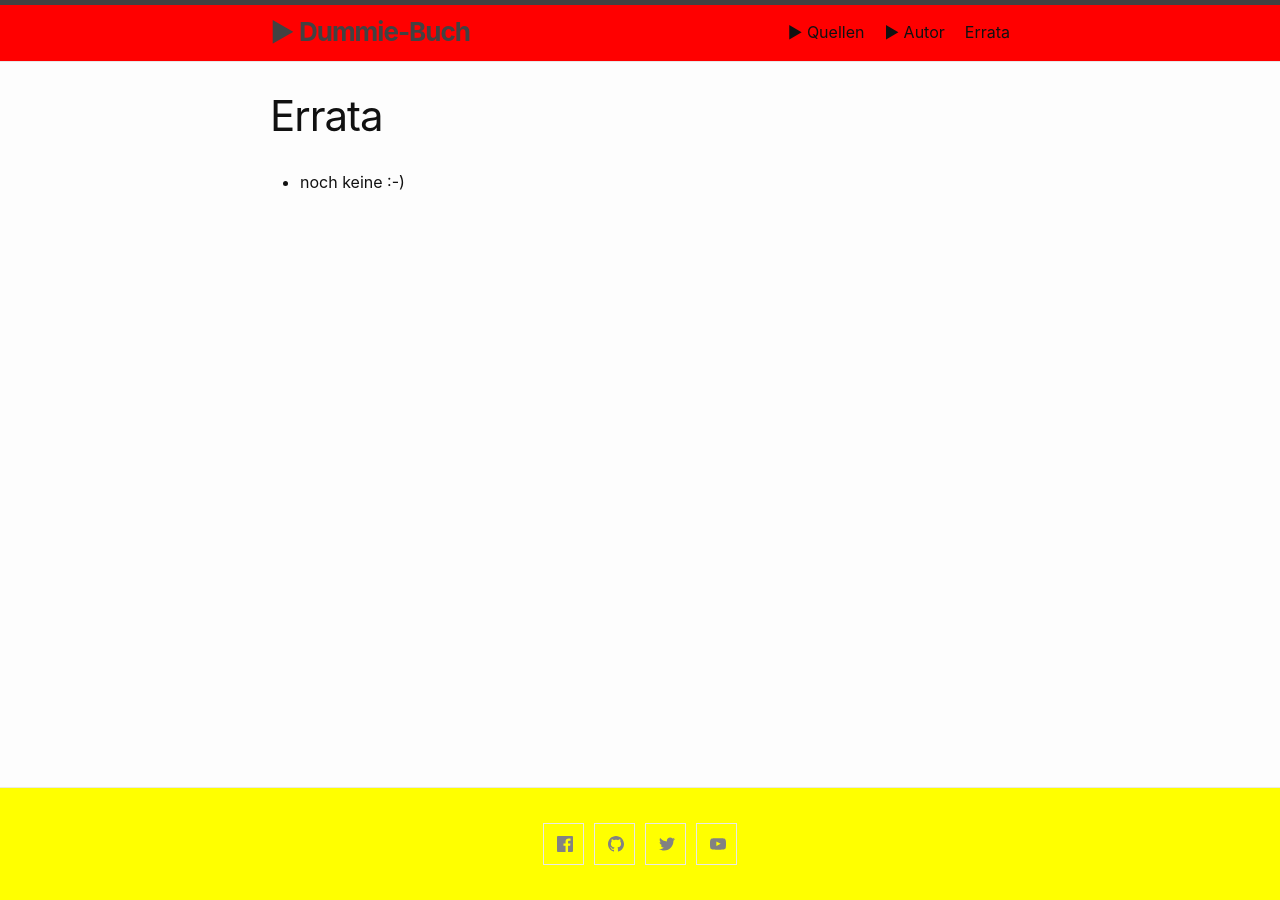
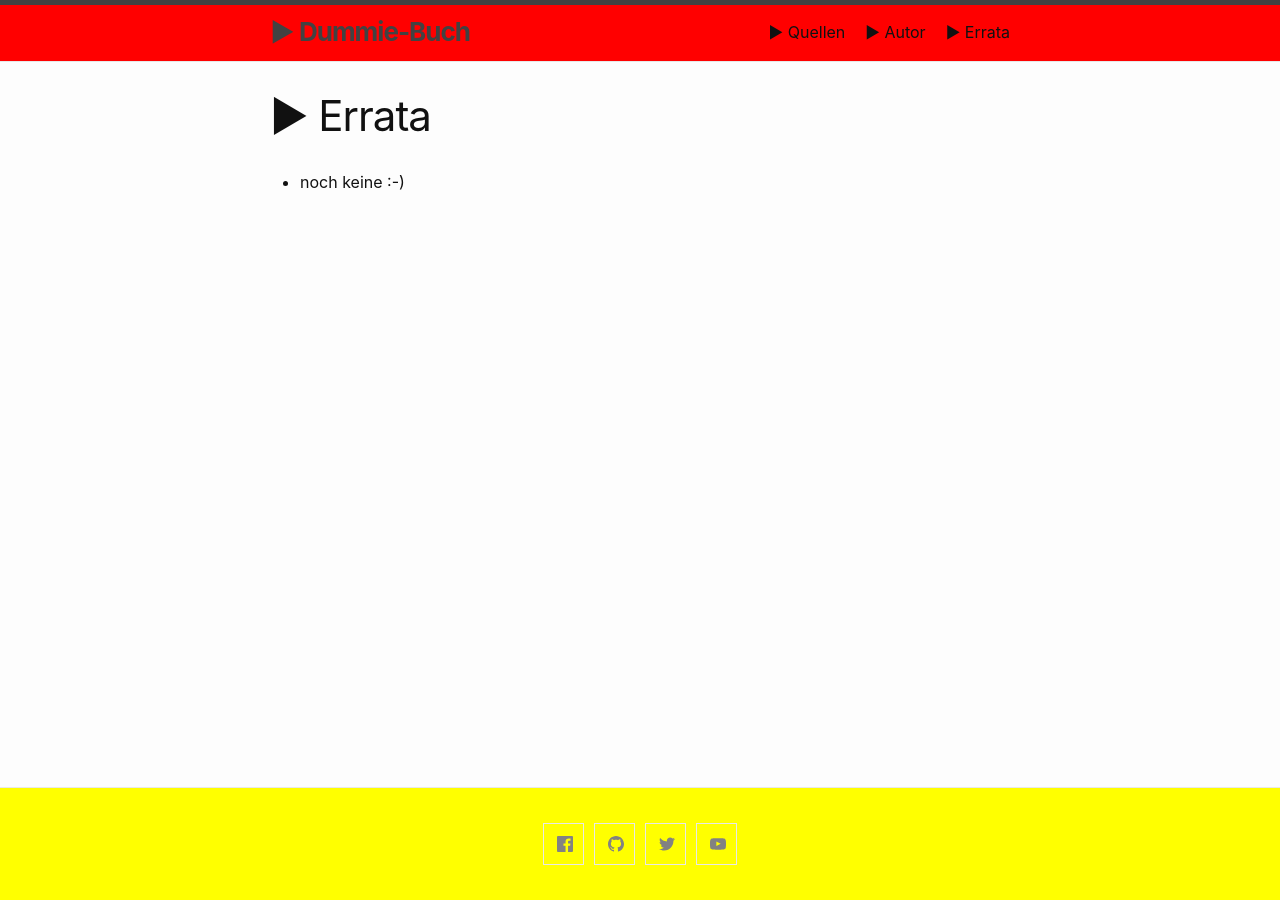
Before and after one commit to awkologist/dummie, a Jekyll site: the page built from errata.md, in a window 1280 px wide. Built offline with Jekyll 4.4.1, drawn with Linux system fonts in a browser that asks for light colours; Markdown is read by kramdown in place of the engine named in the settings.

```diff
--- a/errata.md
+++ b/errata.md
@@ -1,6 +1,6 @@
 ---
 layout: page
-title: Errata
+title: ► Errata
 permalink: /errata/
 ---
 
```
